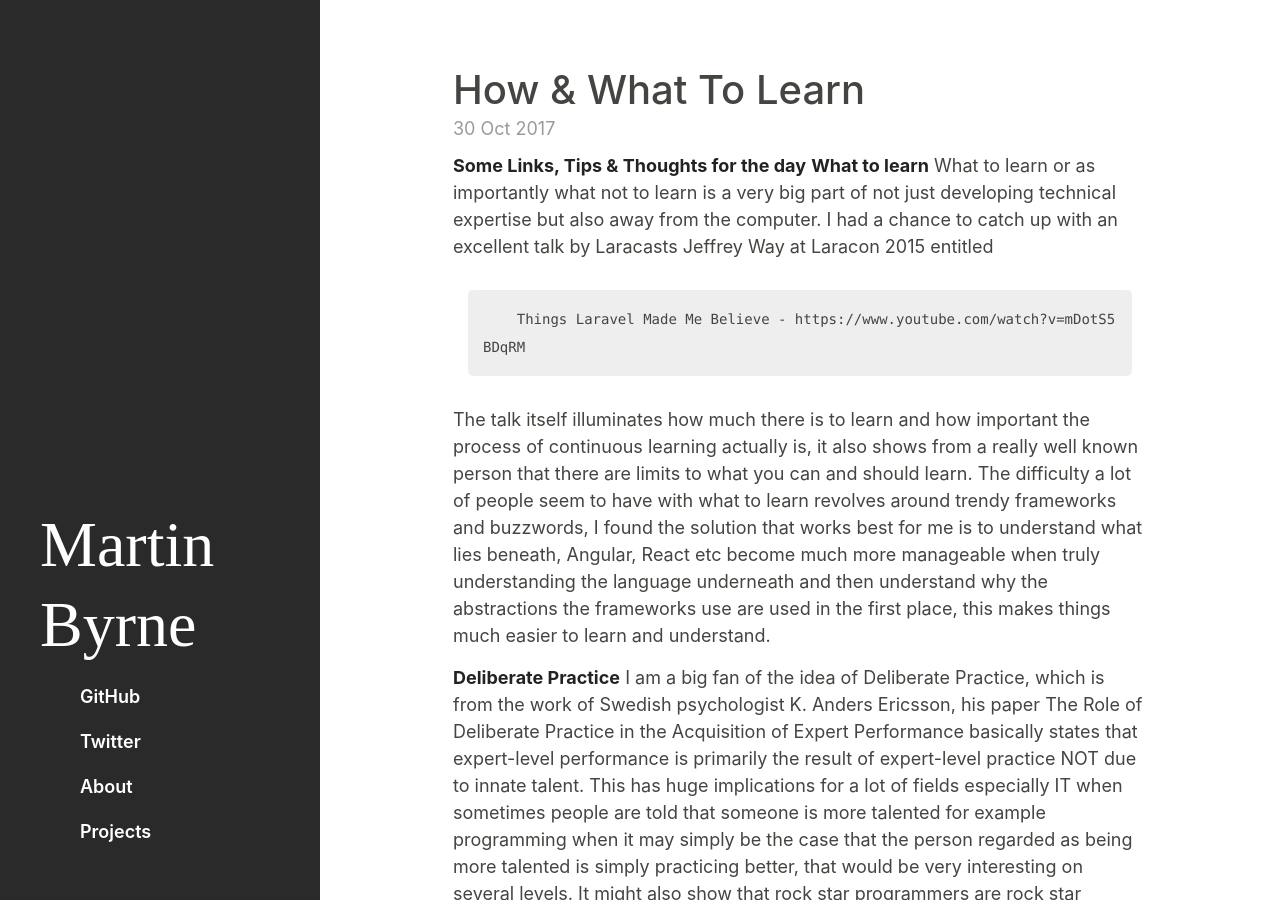
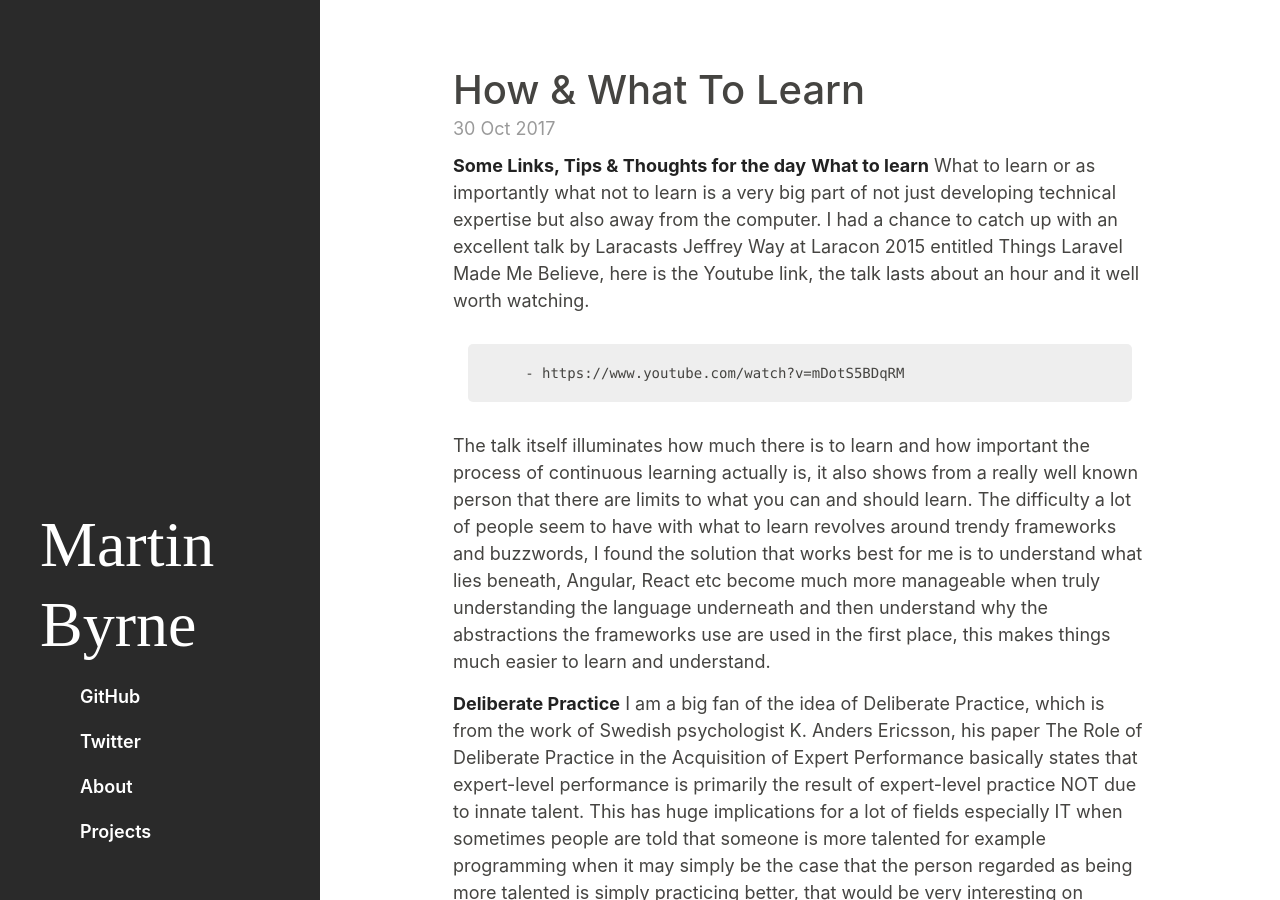
Before and after one commit to marb61a/marb61a.github.io, a Jekyll site: the page built from _posts/2017-10-30-how-and-what-to-learn.md, in a window 1280 px wide and 900 px high. Built offline with Jekyll 4.4.1, drawn with Linux system fonts in a browser that asks for light colours.

Commit message:
Update 2017-10-30-how-and-what-to-learn.md

```diff
--- a/_posts/2017-10-30-how-and-what-to-learn.md
+++ b/_posts/2017-10-30-how-and-what-to-learn.md
@@ -8,8 +8,9 @@ date: 2017-10-30
 **What to learn**
   What to learn or as importantly what not to learn is a very big part of not just developing technical expertise but also
   away from the computer. I had a chance to catch up with an excellent talk by Laracasts Jeffrey Way at Laracon 2015 entitled
+  Things Laravel Made Me Believe, here is the Youtube link, the talk lasts about an hour and it well worth watching.
 
-        Things Laravel Made Me Believe - https://www.youtube.com/watch?v=mDotS5BDqRM
+         - https://www.youtube.com/watch?v=mDotS5BDqRM
 
 
   The talk itself illuminates how much there is to learn and how important the process of continuous learning actually is,
```
